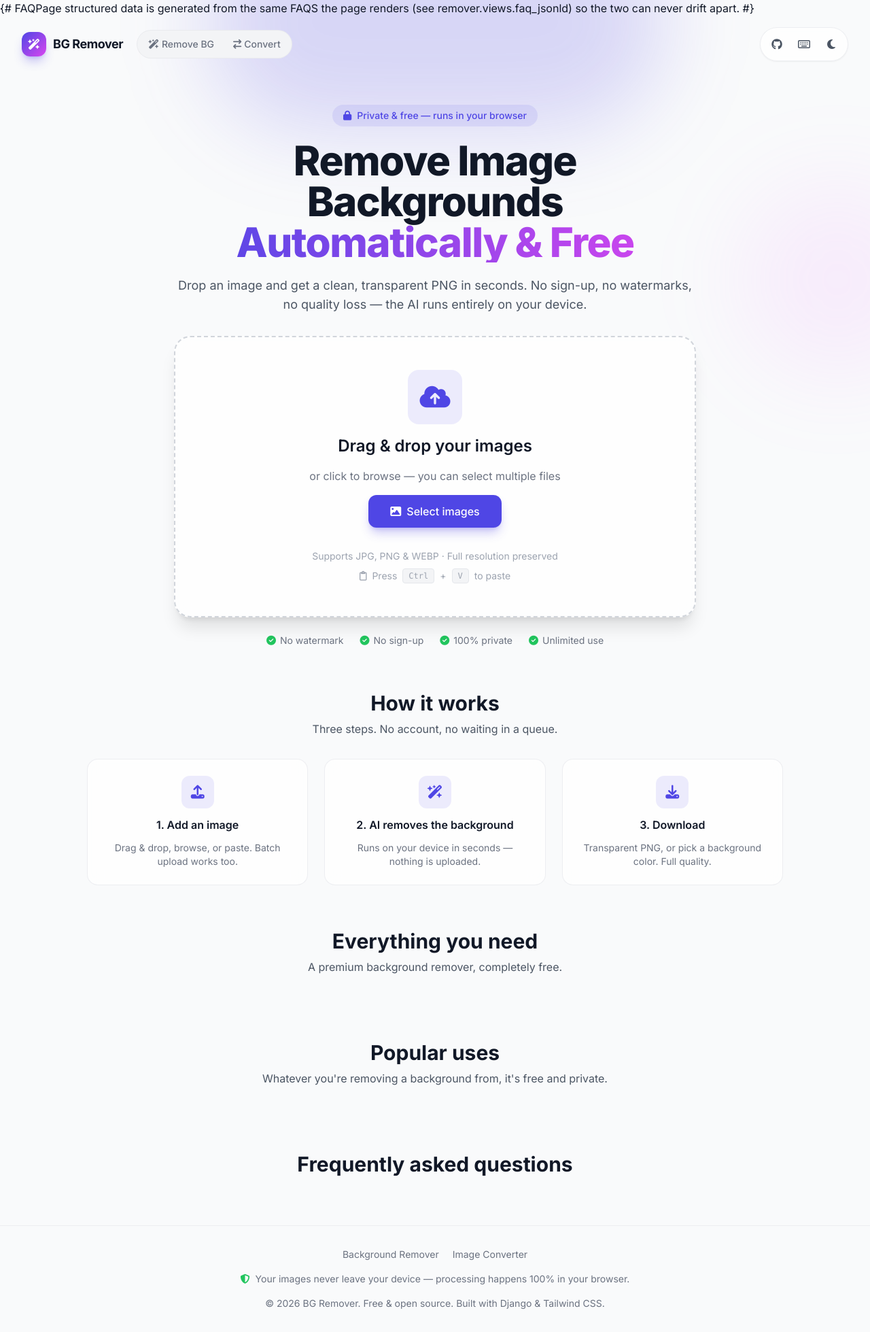
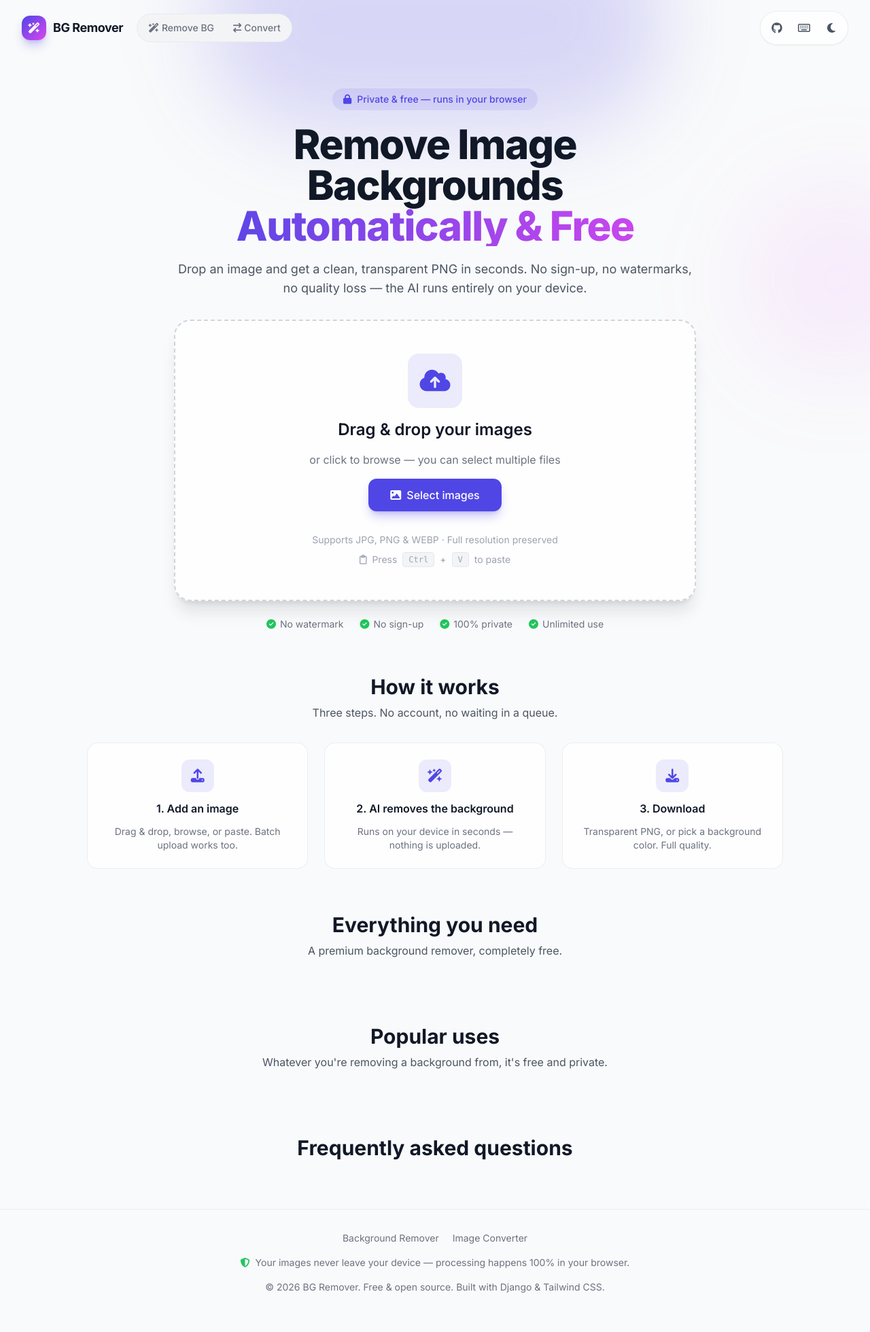
Before and after one commit to josenovais97/bgremover, a Django app: template templates/remover/index.html in a window 1280 px wide. Shown: the whole page at 68% size. After the commit the page ends 1901 px from the top, so only its background shows below. Run offline with Django 5.2, Linux system fonts and the light colour scheme; the template is opened without the code that fills it, so the values that code supplies are empty; some libraries are stand-ins or nearby versions.

Commit message:
Fix multiline template comment leaking into the page head
Django's {# #} comment syntax is single-line only; the multiline FAQ
comment was rendered as literal text in <head>, which made browsers end
the head early and drop the stylesheet that followed — breaking page
styling. Use {% comment %}/{% endcomment %} for the multiline note.

Co-Authored-By: Claude Opus 4.8 <noreply@anthropic.com>

```diff
--- a/templates/remover/index.html
+++ b/templates/remover/index.html
@@ -2,8 +2,10 @@
 {% load static %}
 
 {% block extra_seo %}
-{# FAQPage structured data is generated from the same FAQS the page renders
-   (see remover.views.faq_jsonld) so the two can never drift apart. #}
+{% comment %}
+FAQPage structured data is generated from the same FAQS the page renders
+(see remover.views.faq_jsonld) so the two can never drift apart.
+{% endcomment %}
 <script type="application/ld+json">{{ faq_jsonld|safe }}</script>
 {% endblock %}
 
```
